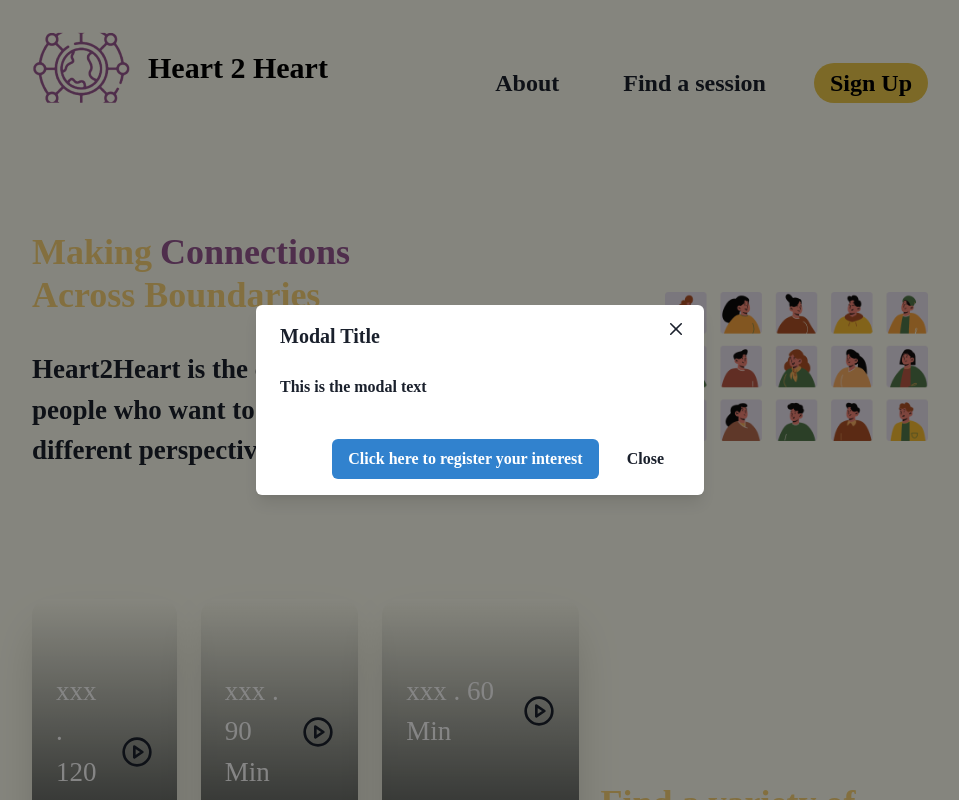
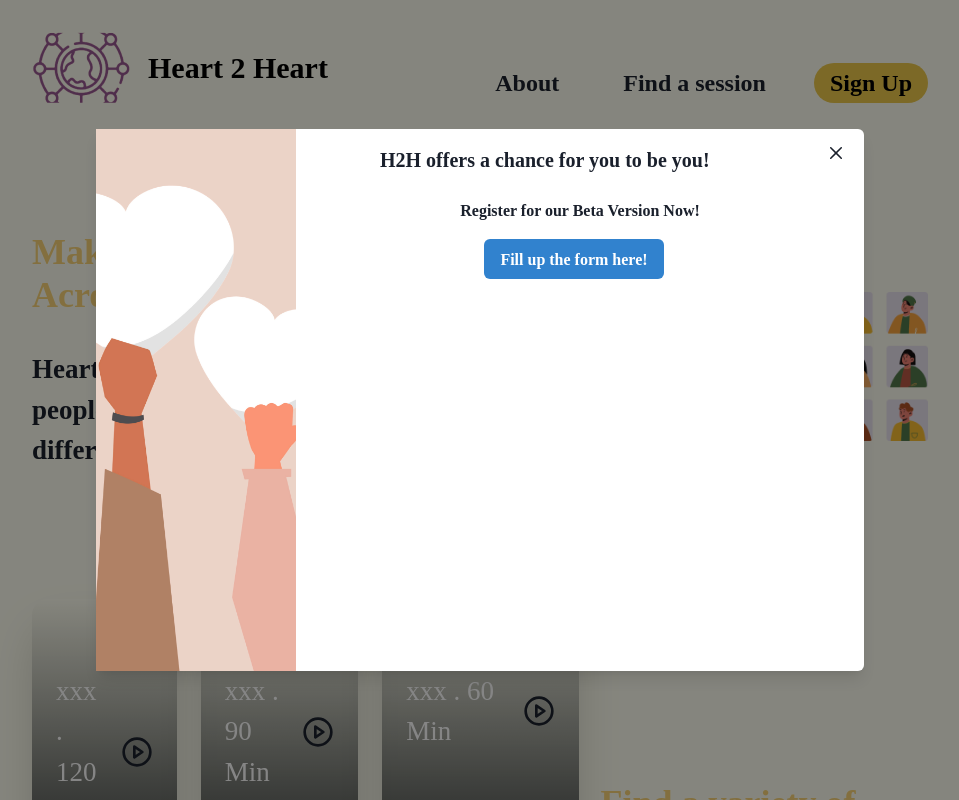
Before and after one commit to bettersg/heart2heart, a React (Create React App) app in the folder web/: page / in a window 1280 px wide. Both pictures are taken after a click on the button "Sign Up". Shown: the top 800 px of the page, without its empty margins (160-1119 px from the left). Built offline with nearby package versions, Linux system fonts and the light colour scheme.

Commit message:
basic layout of the pop up

```diff
--- a/web/src/components/Header.tsx
+++ b/web/src/components/Header.tsx
@@ -15,6 +15,7 @@ import {
   ModalBody,
   ModalCloseButton,
   Text,
+  Container,
 } from '@chakra-ui/react';
 import React from 'react';
 import PrimaryBtn from './Buttons/PrimaryBtn';
@@ -82,23 +83,31 @@ const Header: React.FC = () => {
             fontSize={{ base: 'xs', lg: '2xl' }}
             text="Sign Up"
           />
-          <Modal isCentered isOpen={isOpen} onClose={onClose}>
+          <Modal isCentered size="3xl" isOpen={isOpen} onClose={onClose}>
             <ModalOverlay />
             <ModalContent>
-              <ModalHeader>Modal Title</ModalHeader>
+              <Flex>
+                <Image w="200px" src="signup_modal_side.png" />
+                <Container>
+                  <ModalHeader>
+                    H2H offers a chance for you to be you!
+                  </ModalHeader>
                   <ModalCloseButton />
                   <ModalBody>
-                <Text fontWeight="bold" mb="1rem">
-                  This is the modal text
+                    <Text align="center" fontWeight="bold" mb="1rem">
+                      Register for our Beta Version Now!
                     </Text>
+                    <Center>
+                      <Button colorScheme="blue" mr={3}>
+                        Fill up the form here!
+                      </Button>
+                    </Center>
                   </ModalBody>
-
                   <ModalFooter>
-                <Button colorScheme="blue" mr={3} onClick={onClose}>
-                  Click here to register your interest
-                </Button>
-                <Button variant="ghost">Close</Button>
+                    {/* <Button onClick={onClose}>Cancel</Button> */}
                   </ModalFooter>
+                </Container>
+              </Flex>
             </ModalContent>
           </Modal>
         </HStack>
```
Also changed, not shown: web/public/signup_modal_side.png (added). Lines whose indentation alone changed are shown as unchanged.
